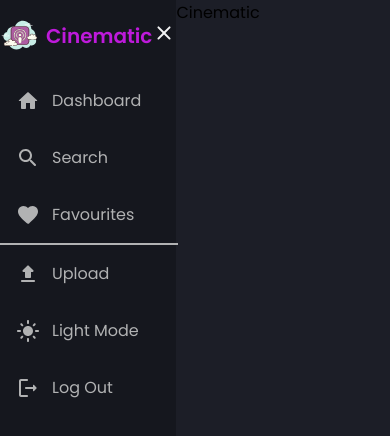
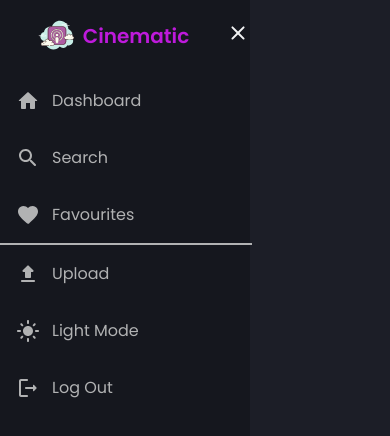
Before and after one commit to boikhutsodev/BOIMOK510_BCL2401_GroupA_Boikhutso-Mokoka_DJS11, a React (Vite) app: page / in a window 390 px wide. Shown: the top 436 px of the page. Built offline with nearby package versions, Linux system fonts and the light colour scheme.

Commit message:
Updated Sidebar component: changed flex value, fixed media query syntax, updated menuOpen prop name, and removed text-decoration from NavText.

```diff
--- a/src/components/Sidebar.jsx
+++ b/src/components/Sidebar.jsx
@@ -14,18 +14,18 @@
 import { Link } from "react-router-dom";
 
 const MenuContainer = styled.div`
-  flex: 0.25; // changed from 0.5
+  flex: 0.5; // changed from 0.5
   flex-direction: column;
   height: 100vh;
   display: flex;
   background: ${({ theme }) => theme.bg};
   color: ${({ theme }) => theme.text_primary};
-  @media (ma-width: 1100px) {
+  @media (max-width: 1100px) {
     position: fixed;
     z-index: 1000;
     width: 100%;
     max-width: 250px;
-    left: ${({ menuOpen }) => (menuOpen ? "0" : "-100%")};
+    left: ${({ $menuOpen }) => ($menuOpen ? "0" : "-100%")};
     transition: left 0.3s ease-in-out;
   }
 `;
@@ -73,7 +73,6 @@
 `;
 const NavText = styled.div`
   padding: 12px 0px;
-  text-decoration: none;
 `;
 
 const HRLine = styled.div`
@@ -121,7 +120,7 @@
   ];
 
   return (
-    <MenuContainer menuOpen={menuOpen}>
+    <MenuContainer $menuOpen={menuOpen}>
       <Flex>
         <Logo>
           <Image src={LogoImage} />
```
